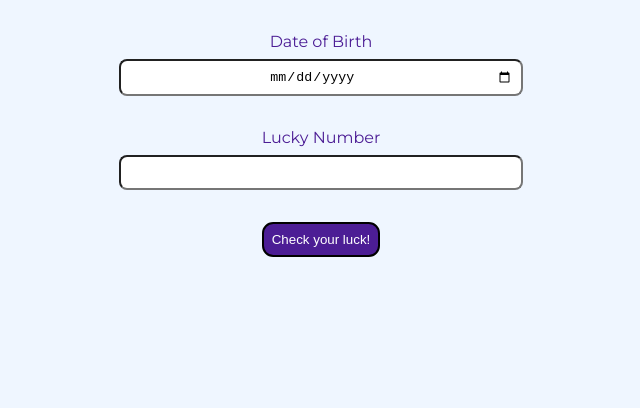
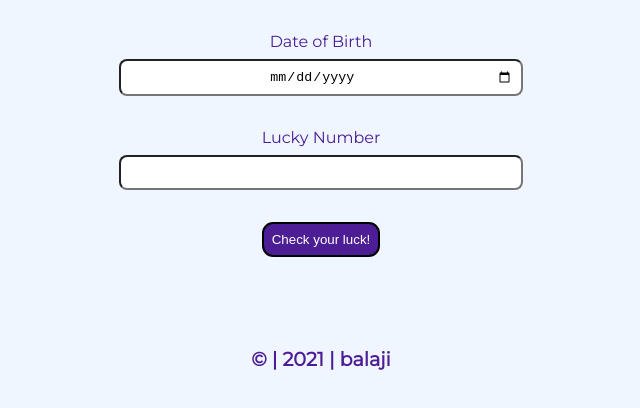
Before and after one commit to BalajiHarinath/birthday-lucky, a plain HTML site: page index.html in a window 1280 px wide. Shown: the part 90-498 px from the top of the page, without its empty margins (319-959 px from the left). Drawn offline with Linux system fonts and the light colour scheme.

Commit message:
feat : added footer

```diff
--- a/index.html
+++ b/index.html
@@ -16,5 +16,9 @@
     <button id="check">Check your luck!</button>
     <p id="message"></p>
     <script src="app.js" type="text/javascript"></script>
+
+    <footer>
+        <p>© | 2021 | balaji </p>
+    </footer>
 </body>
 </html>
--- a/styles.css
+++ b/styles.css
@@ -46,3 +46,8 @@ p{
     font-weight: bold;
     font-size: larger;
 }
+
+footer p{
+    padding-top: 2rem;
+    text-align: center;
+}
```
